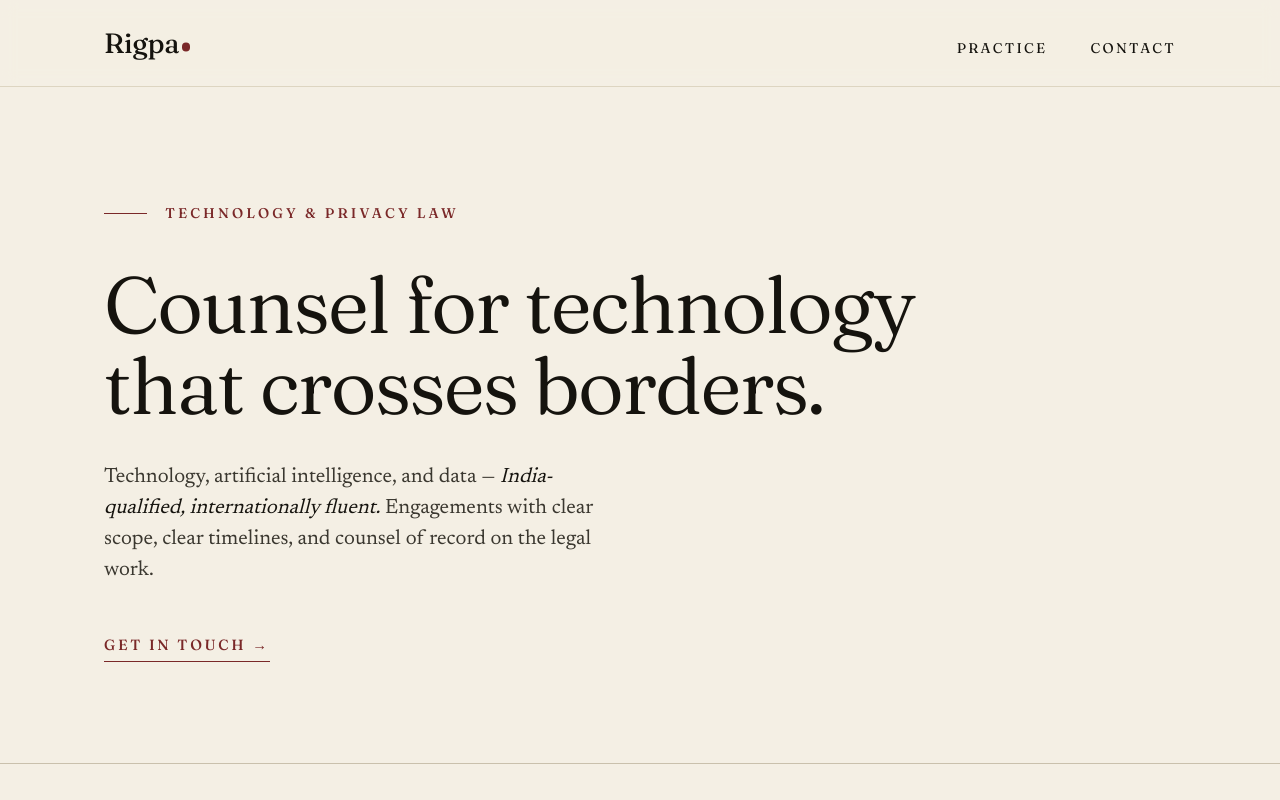
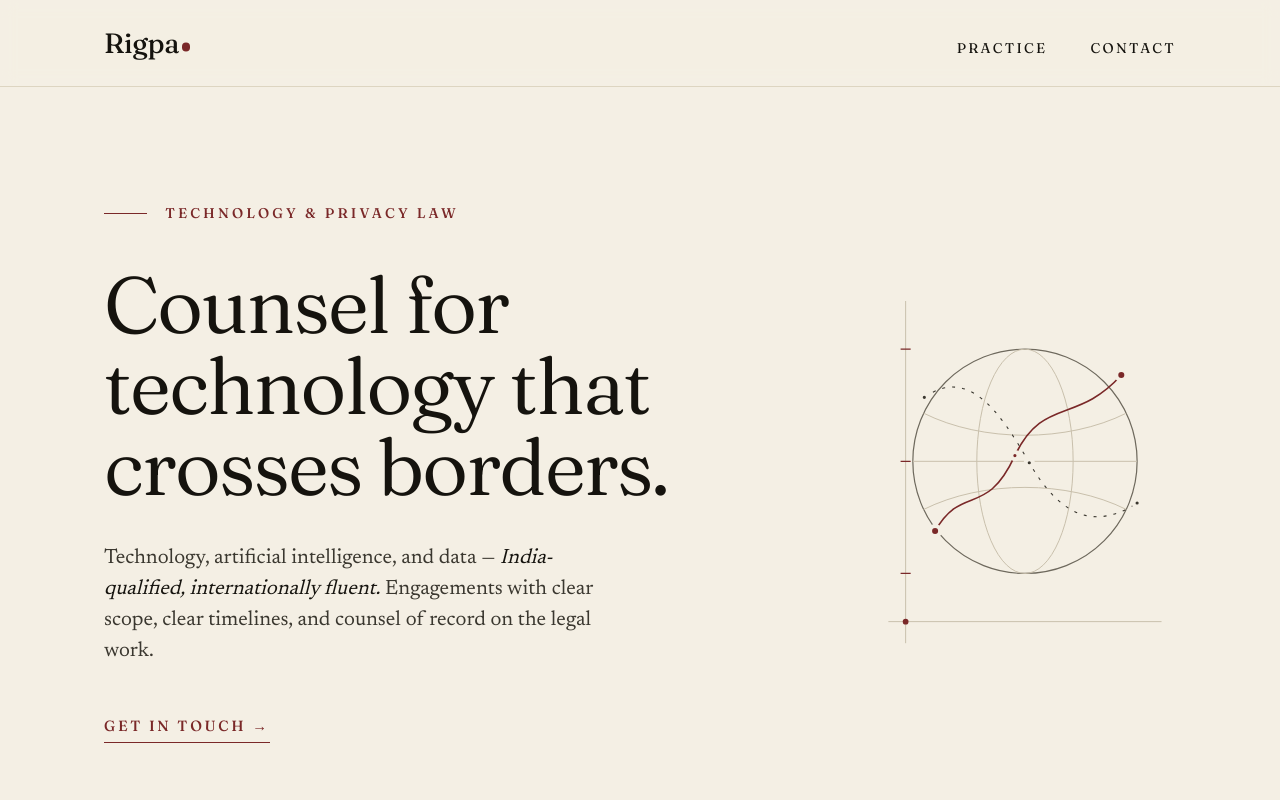
Before and after one commit to AnikaKhandekar24/rigpa-site-testing, a Next.js app: page / in a window 1280 px wide. Shown: the top 800 px of the page. Built offline with nearby package versions, Linux system fonts and the light colour scheme.

Commit message:
Add editorial hero graphic

```diff
--- a/app/page.tsx
+++ b/app/page.tsx
@@ -9,6 +9,8 @@ export default function Home() {
   return (
     <>
       <header className="hero wrap">
+        <div className="hero-layout">
+          <div className="hero-copy">
             <Eyebrow>{hero.eyebrow}</Eyebrow>
             <h1>{hero.title}</h1>
             <p className="lede">
@@ -19,6 +21,42 @@ export default function Home() {
             <a href="#contact" className="quiet-cta">
               {hero.cta} <span aria-hidden="true">→</span>
             </a>
+          </div>
+
+          <div className="hero-graphic" aria-hidden="true">
+            <svg viewBox="0 0 420 540" role="presentation">
+              <path className="graphic-axis" d="M44 32V508M20 478H400" />
+              <circle className="graphic-orbit" cx="210" cy="255" r="156" />
+              <ellipse
+                className="graphic-orbit graphic-orbit-muted"
+                cx="210"
+                cy="255"
+                rx="67"
+                ry="156"
+              />
+              <path
+                className="graphic-orbit graphic-orbit-muted"
+                d="M69 188C151 229 269 229 351 188M69 322C151 281 269 281 351 322M54 255H366"
+              />
+              <path
+                className="graphic-route"
+                d="M85 352C124 285 155 335 196 247C235 165 282 204 344 135"
+              />
+              <path
+                className="graphic-route graphic-route-secondary"
+                d="M70 166C131 123 174 184 216 257C255 324 301 355 366 313"
+              />
+              <circle className="graphic-node" cx="85" cy="352" r="7" />
+              <circle className="graphic-node" cx="196" cy="247" r="5" />
+              <circle className="graphic-node" cx="344" cy="135" r="7" />
+              <circle className="graphic-node graphic-node-ink" cx="70" cy="166" r="5" />
+              <circle className="graphic-node graphic-node-ink" cx="216" cy="257" r="5" />
+              <circle className="graphic-node graphic-node-ink" cx="366" cy="313" r="5" />
+              <path className="graphic-tick" d="M37 99H51M37 255H51M37 411H51" />
+              <circle className="graphic-anchor" cx="44" cy="478" r="4" />
+            </svg>
+          </div>
+        </div>
       </header>
 
       <section className="section" id="practice" aria-labelledby="practice-title">
--- a/styles/globals.css
+++ b/styles/globals.css
@@ -181,6 +181,85 @@ nav.top li {
 .hero {
   padding-top: clamp(4rem, 9vw, 8rem);
   padding-bottom: clamp(4rem, 8vw, 7rem);
+}
+
+.hero-layout {
+  display: grid;
+  grid-template-columns: minmax(0, 1fr) minmax(16rem, 0.42fr);
+  align-items: center;
+  gap: clamp(2rem, 4vw, 4.5rem);
+}
+
+.hero-copy {
+  position: relative;
+  z-index: 1;
+}
+
+.hero-graphic {
+  width: min(100%, 23rem);
+  justify-self: end;
+  color: var(--rule);
+}
+
+.hero-graphic svg {
+  display: block;
+  width: 100%;
+  height: auto;
+  overflow: visible;
+}
+
+.graphic-axis,
+.graphic-orbit,
+.graphic-route,
+.graphic-tick {
+  fill: none;
+  vector-effect: non-scaling-stroke;
+}
+
+.graphic-axis {
+  stroke: var(--rule);
+  stroke-width: 1;
+}
+
+.graphic-orbit {
+  stroke: var(--ink-mute);
+  stroke-width: 1.2;
+}
+
+.graphic-orbit-muted {
+  stroke: var(--rule);
+  stroke-width: 1;
+}
+
+.graphic-route {
+  stroke: var(--oxblood);
+  stroke-width: 1.6;
+}
+
+.graphic-route-secondary {
+  stroke: var(--ink-soft);
+  stroke-dasharray: 3 7;
+  stroke-width: 1.1;
+}
+
+.graphic-node {
+  fill: var(--oxblood);
+  stroke: var(--paper);
+  stroke-width: 4;
+  vector-effect: non-scaling-stroke;
+}
+
+.graphic-node-ink {
+  fill: var(--ink-soft);
+}
+
+.graphic-tick {
+  stroke: var(--oxblood);
+  stroke-width: 1.2;
+}
+
+.graphic-anchor {
+  fill: var(--oxblood);
 }
 
 .eyebrow {
@@ -414,6 +493,27 @@ footer .copy {
   text-transform: uppercase;
 }
 
+@media (max-width: 960px) {
+  .hero-layout {
+    grid-template-columns: minmax(0, 1fr) minmax(12rem, 0.34fr);
+    gap: 1.5rem;
+  }
+
+  .hero-graphic {
+    opacity: 0.78;
+  }
+}
+
+@media (max-width: 800px) {
+  .hero-layout {
+    grid-template-columns: 1fr;
+  }
+
+  .hero-graphic {
+    display: none;
+  }
+}
+
 @media (max-width: 720px) {
   .grid {
     grid-template-columns: 1fr;
```
Lines whose indentation alone changed are shown as unchanged.
